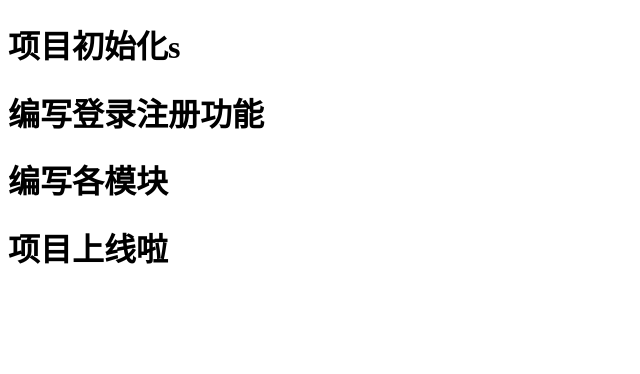
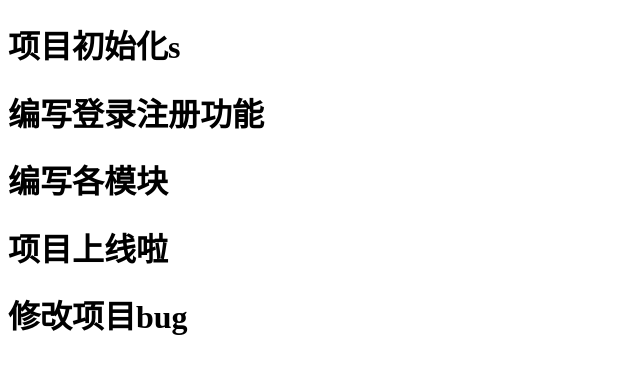
Before and after one commit to luomaoer/vue_resoure, a plain HTML site: page index.html in a window 1280 px wide. Shown: the whole page, without its empty margins (0-640 px from the left). Drawn offline with Linux system fonts and the light colour scheme.

Commit message:
修改bug

```diff
--- a/index.html
+++ b/index.html
@@ -11,5 +11,6 @@
         <h1>编写登录注册功能</h1>
         <h1>编写各模块</h1>
         <h1>项目上线啦</h1>
+        <h1>修改项目bug</h1>
 </body>
 </html>
```
